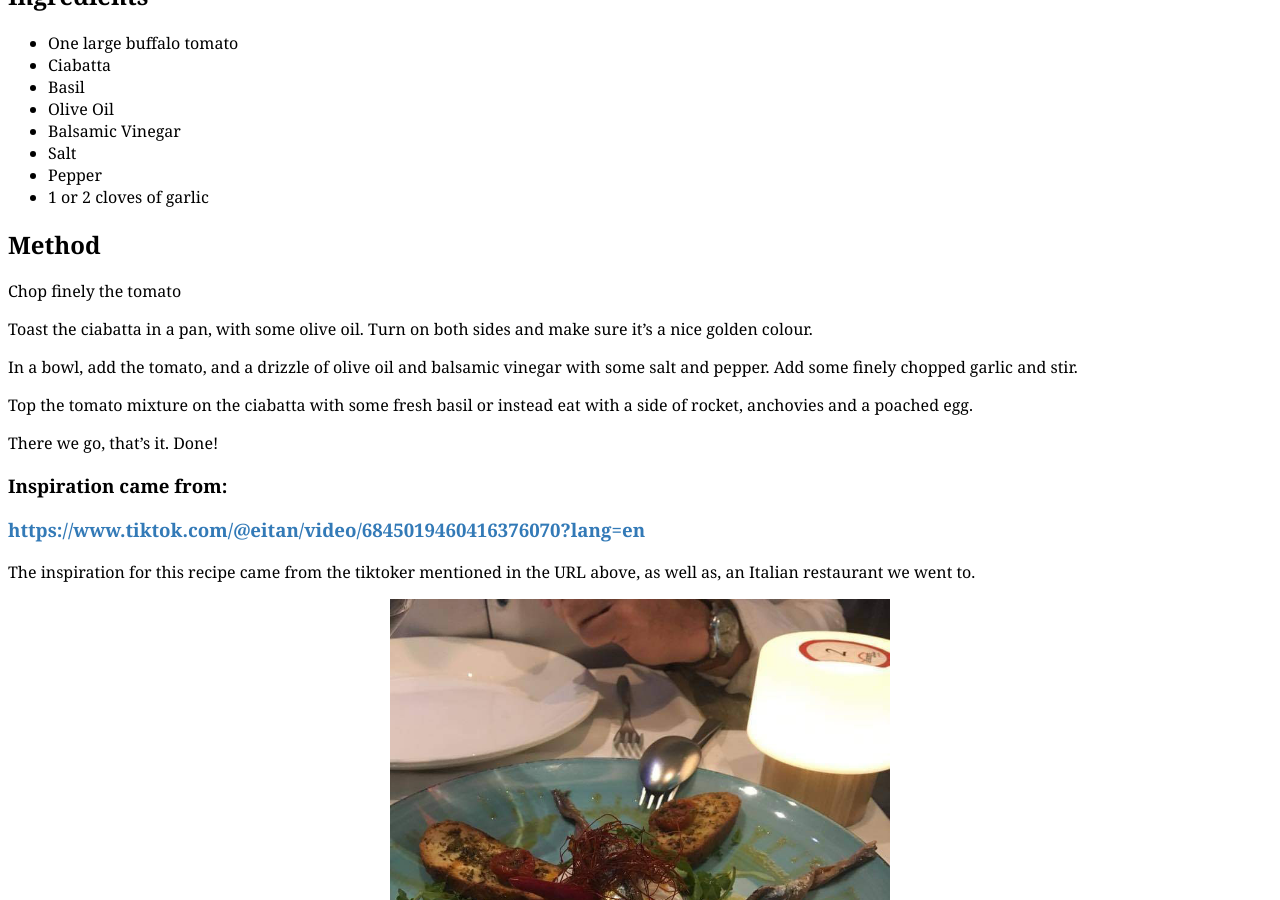
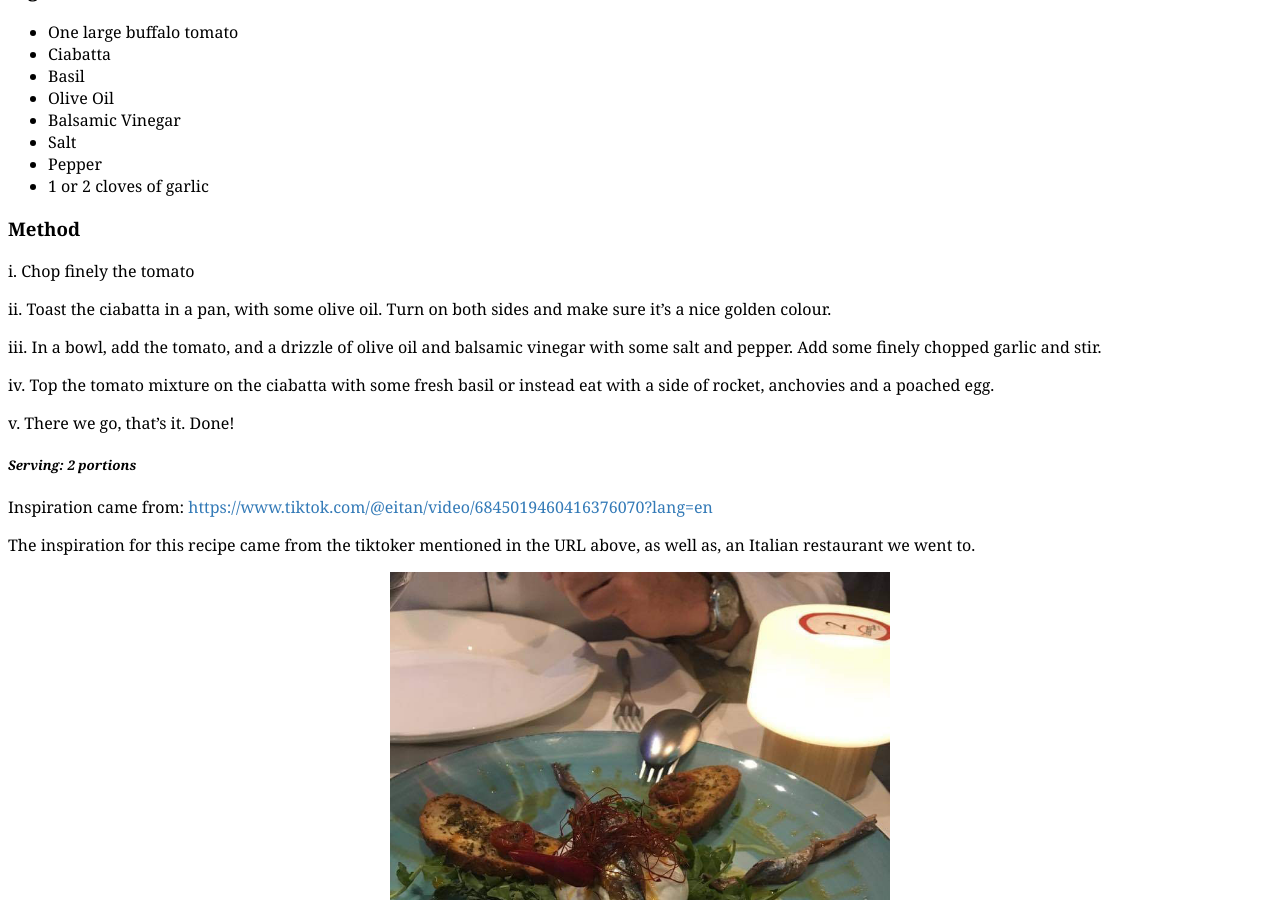
Before and after one commit to Hol1999/Hollyrecipewebsite, a Jekyll site: the page built from _recipes/recipe6.md, in a window 1280 px wide and 900 px high, scrolled down 393 px. Built offline with Jekyll 4.4.1, drawn with Linux system fonts in a browser that asks for light colours.

Commit message:
Update Recipes “recipe6”

```diff
--- a/_recipes/recipe6.md
+++ b/_recipes/recipe6.md
@@ -11,9 +11,9 @@ tags:
 ---
 Bruschetta is a type of antipasto consisting of toasted bread typically topped with fresh tomatoes, cured meats or cheese. The dish is said to date back to Ancient Rome where olive growers would bring their harvested olives to taste on some freshly baked bread.
 
-### Difficulty: \* Time: \*
+##### Difficulty: \* Time: \*
 
-## Ingredients
+### Ingredients
 
 * One large buffalo tomato
 * Ciabatta
@@ -24,22 +24,22 @@ Bruschetta is a type of antipasto consisting of toasted bread typically topped w
 * Pepper
 * 1 or 2 cloves of garlic
 
-## Method
+### Method
 
-Chop finely the tomato
+i. Chop finely the tomato
 
-Toast the ciabatta in a pan, with some olive oil. Turn on both sides and make sure it's a nice golden colour.
+ii. Toast the ciabatta in a pan, with some olive oil. Turn on both sides and make sure it's a nice golden colour.
 
-In a bowl, add the tomato, and a drizzle of olive oil and balsamic vinegar with some salt and pepper. Add some finely chopped garlic and stir.
+iii. In a bowl, add the tomato, and a drizzle of olive oil and balsamic vinegar with some salt and pepper. Add some finely chopped garlic and stir.
 
-Top the tomato mixture on the ciabatta with some fresh basil or instead eat with a side of rocket, anchovies and a poached egg.
+iv. Top the tomato mixture on the ciabatta with some fresh basil or instead eat with a side of rocket, anchovies and a poached egg.
 
-There we go, that's it. Done!
+v. There we go, that's it. Done!
 
-### Inspiration came from:
+##### Serving: 2 portions
 
-### <https://www.tiktok.com/@eitan/video/6845019460416376070?lang=en>
+Inspiration came from: <https://www.tiktok.com/@eitan/video/6845019460416376070?lang=en>
 
 The inspiration for this recipe came from the tiktoker mentioned in the URL above, as well as, an Italian restaurant we went to.
 
-![Two slices of bruschetta : fresh tomato mix on toasted ciabatta](../uploads/brushetta.jpg "Bruschetta")
+![Two slices of Bruschetta : fresh tomato mix on toasted Ciabatta](../uploads/brushetta.jpg "Bruschetta")
```
